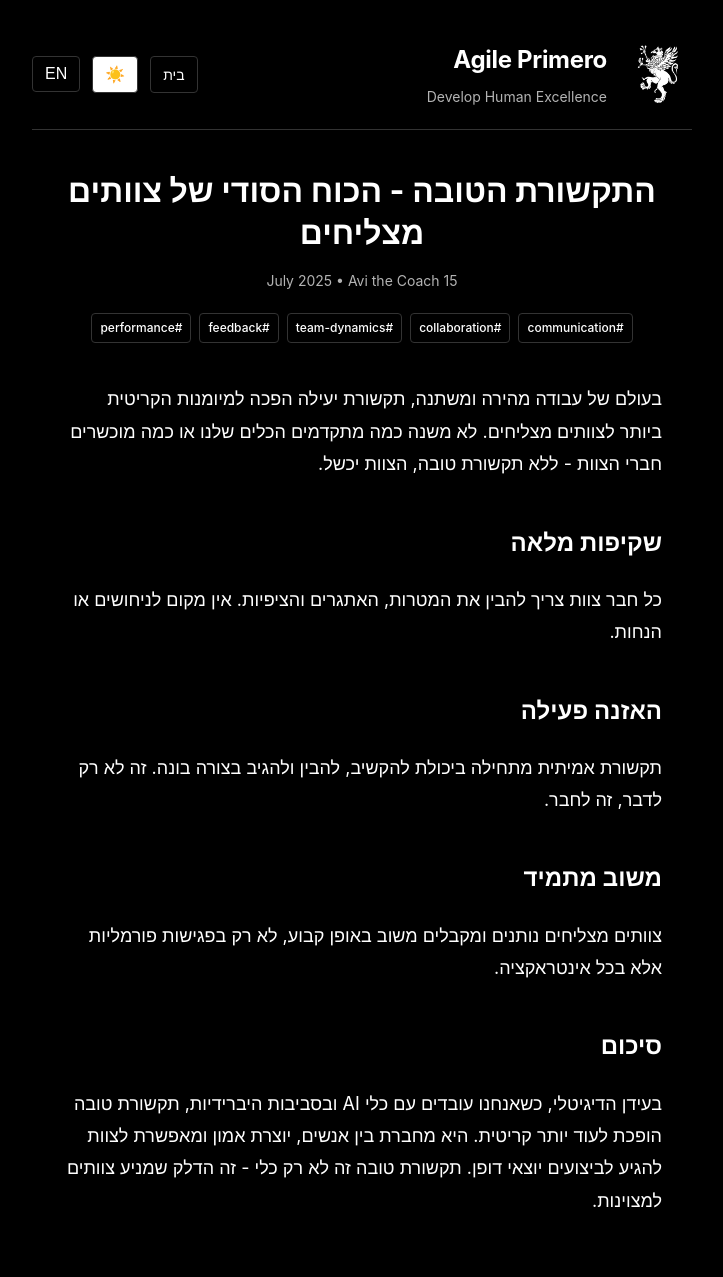
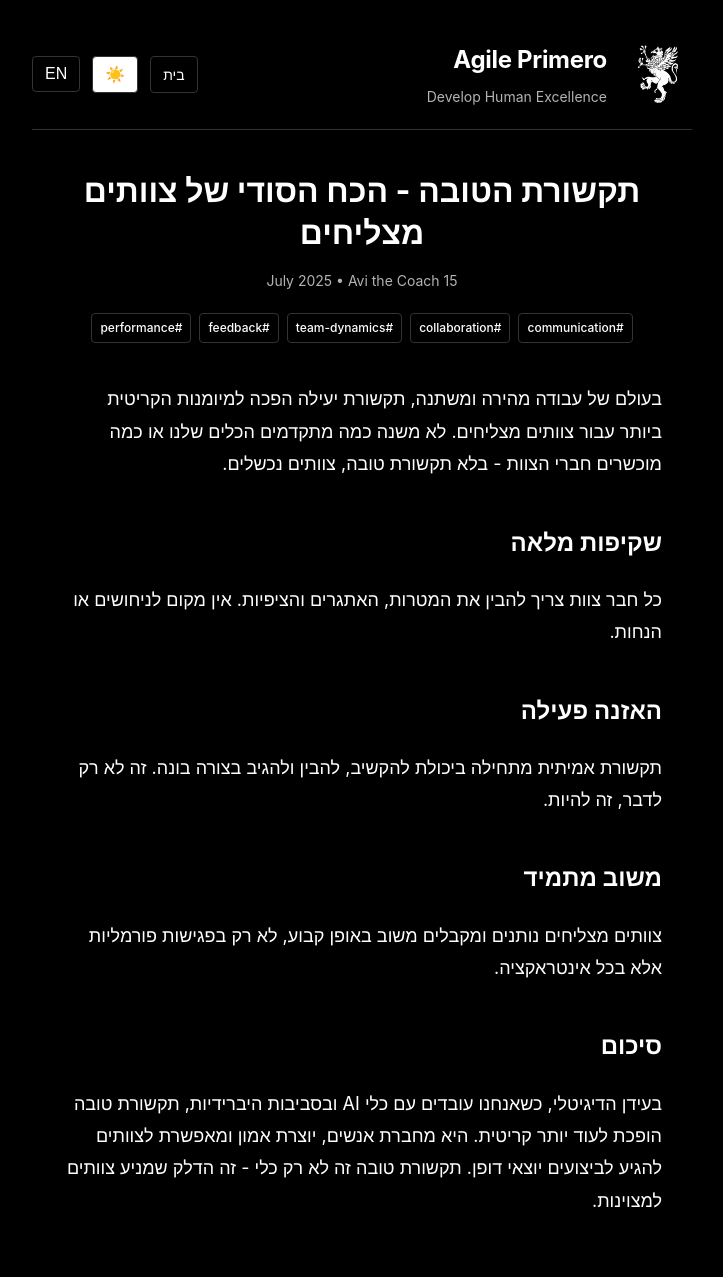
Before and after one commit to avi-the-coach/retro-on-agileprimero, a Jekyll site: the page built from _posts/2025-07-15-good-communication-secret-superpower-teams-he.md, in a window 1280 px wide. Shown: the whole page, without its empty margins (278-1001 px from the left). Built offline with Jekyll 4.4.1, drawn with Linux system fonts in a browser that asks for light colours.

Commit message:
Fix Hebrew communication article - add missing permalink

```diff
--- a/_posts/2025-07-15-good-communication-secret-superpower-teams-he.md
+++ b/_posts/2025-07-15-good-communication-secret-superpower-teams-he.md
@@ -1,14 +1,15 @@
 ---
 layout: post
-title: "התקשורת הטובה - הכוח הסודי של צוותים מצליחים"
+title: "תקשורת הטובה - הכח הסודי של צוותים מצליחים"
 date: 2025-07-15
 lang: he
+permalink: /good-communication-secret-superpower-teams-he/
 tags: [communication, collaboration, team-dynamics, feedback, performance]
 english_url: /good-communication-secret-superpower-teams-en/
 hebrew_url: /good-communication-secret-superpower-teams-he/
 ---
 
-בעולם של עבודה מהירה ומשתנה, תקשורת יעילה הפכה למיומנות הקריטית ביותר לצוותים מצליחים. לא משנה כמה מתקדמים הכלים שלנו או כמה מוכשרים חברי הצוות - ללא תקשורת טובה, הצוות יכשל.
+בעולם של עבודה מהירה ומשתנה, תקשורת יעילה הפכה למיומנות הקריטית ביותר עבור צוותים מצליחים. לא משנה כמה מתקדמים הכלים שלנו או כמה מוכשרים חברי הצוות - בלא תקשורת טובה, צוותים נכשלים.
 
 ## שקיפות מלאה
 
@@ -16,7 +17,7 @@ hebrew_url: /good-communication-secret-superpower-teams-he/
 
 ## האזנה פעילה
 
-תקשורת אמיתית מתחילה ביכולת להקשיב, להבין ולהגיב בצורה בונה. זה לא רק לדבר, זה לחבר.
+תקשורת אמיתית מתחילה ביכולת להקשיב, להבין ולהגיב בצורה בונה. זה לא רק לדבר, זה להיות.
 
 ## משוב מתמיד
 
@@ -24,4 +25,4 @@ hebrew_url: /good-communication-secret-superpower-teams-he/
 
 ## סיכום
 
-בעידן הדיגיטלי, כשאנחנו עובדים עם כלי AI ובסביבות היברידיות, תקשורת טובה הופכת לעוד יותר קריטית. היא מחברת בין אנשים, יוצרת אמון ומאפשרת לצוות להגיע לביצועים יוצאי דופן. תקשורת טובה זה לא רק כלי - זה הדלק שמניע צוותים למצוינות.
+בעידן הדיגיטלי, כשאנחנו עובדים עם כלי AI ובסביבות היברידיות, תקשורת טובה הופכת לעוד יותר קריטית. היא מחברת אנשים, יוצרת אמון ומאפשרת לצוותים להגיע לביצועים יוצאי דופן. תקשורת טובה זה לא רק כלי - זה הדלק שמניע צוותים למצוינות.
```
